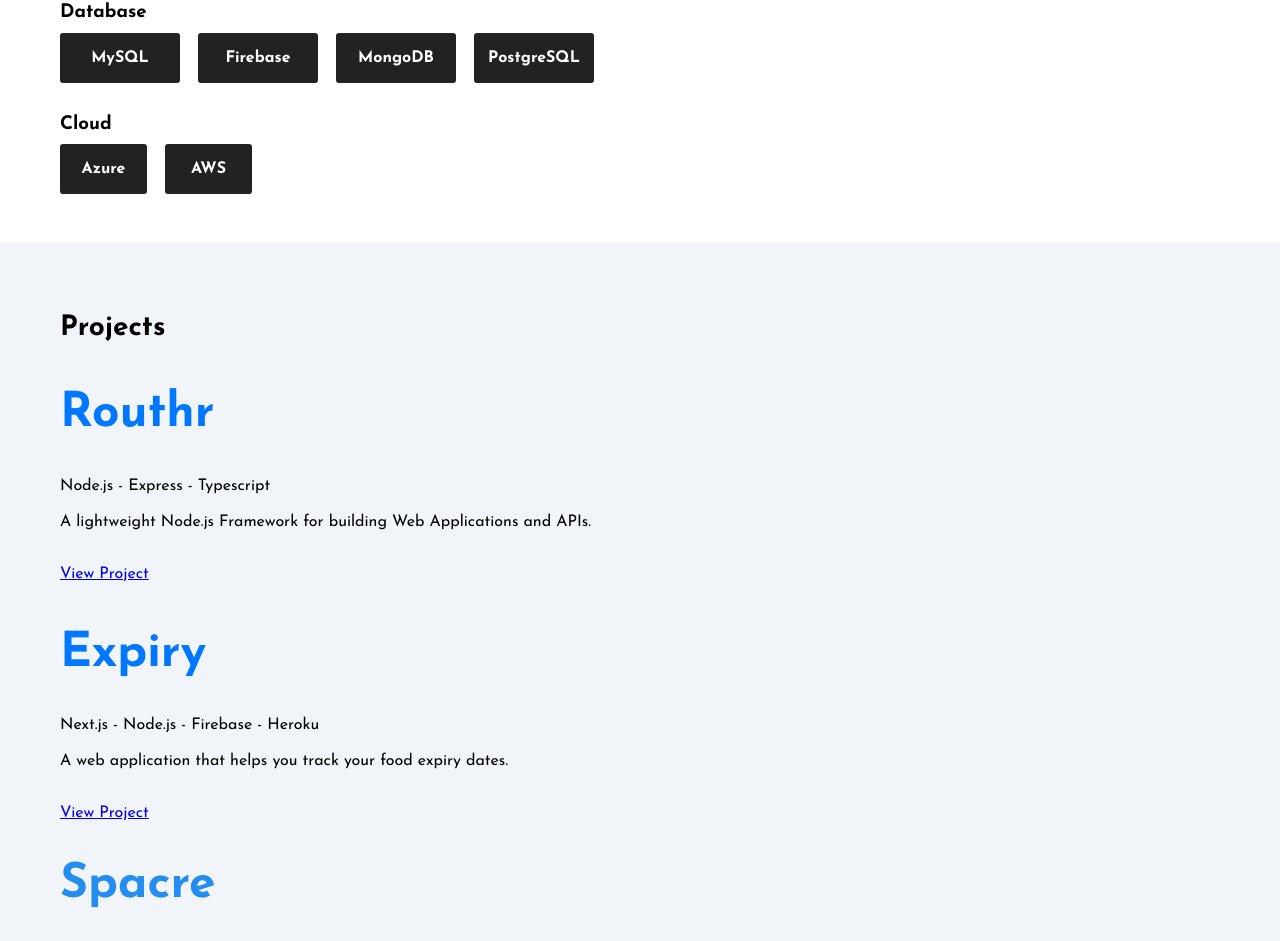
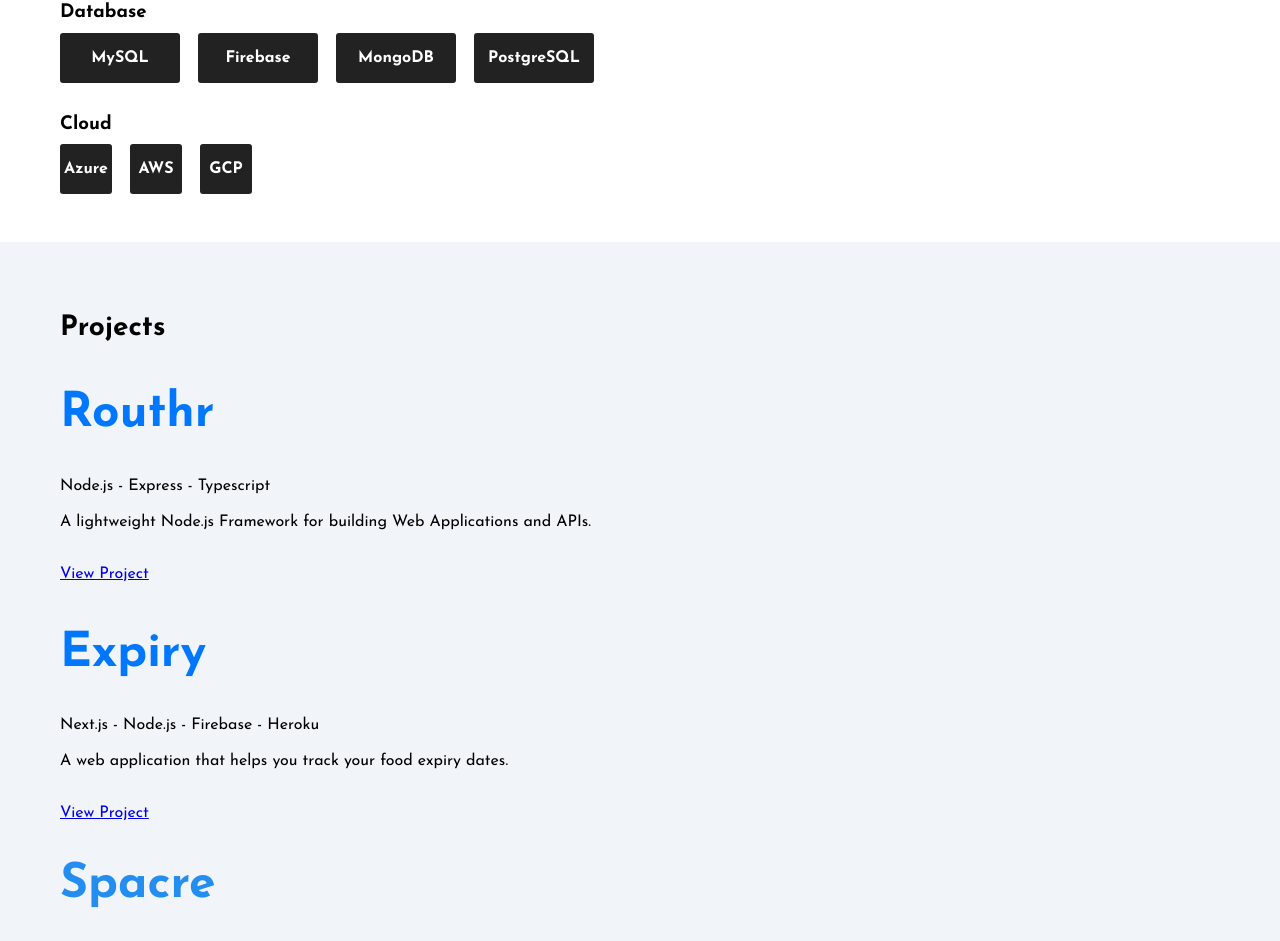
Before and after one commit to serverguyken/Portfolio, a plain HTML site: page index.html in a window 1280 px wide. Shown: the part 1010-1951 px from the top of the page. Drawn offline with Linux system fonts and the light colour scheme.

Commit message:
feat: add GCP cloud skill

```diff
--- a/index.html
+++ b/index.html
@@ -172,6 +172,9 @@
                         <div class="skills_style space-xr-2">
                             <p>AWS</p>
                         </div>
+                        <div class="skills_style space-xr-2">
+                            <p>GCP</p>
+                        </div>
                     </div>
                 </section>
             </div>
```
